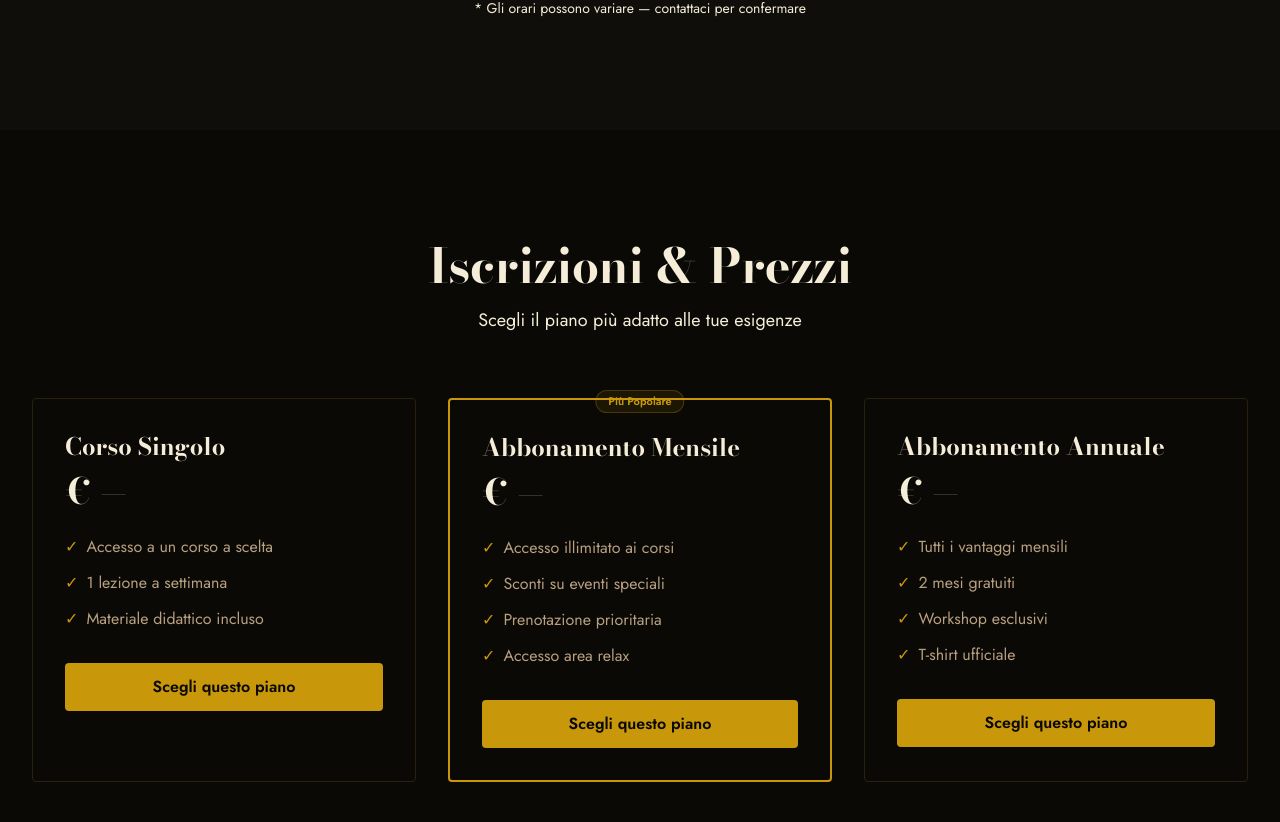
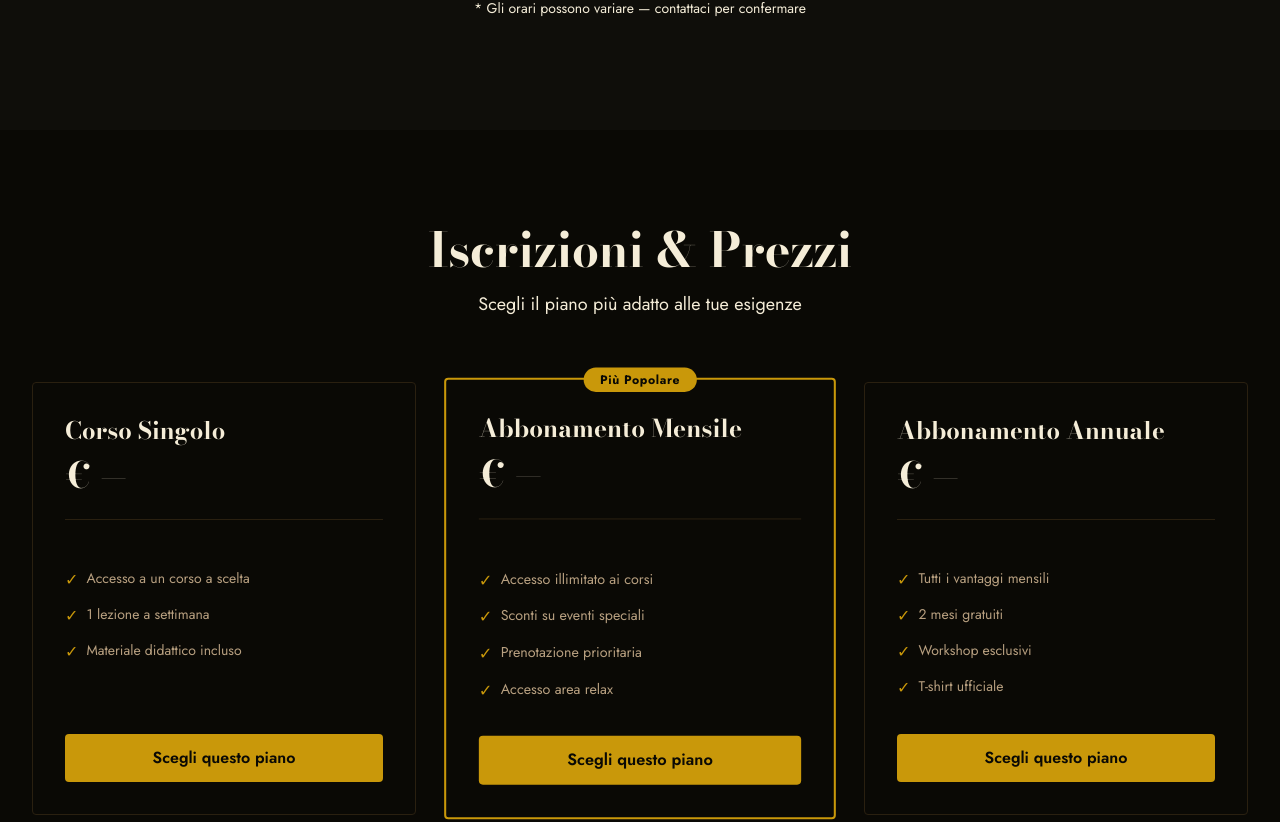
Before and after one commit to lelapopins49-spec/v0-dance-studio-landing-page, a Next.js app: page / in a window 1280 px wide. Shown: the part 4220-5042 px from the top of the page. Built offline with nearby package versions, Linux system fonts and the light colour scheme.

Commit message:
hover effects added to price section

```diff
--- a/app/page.tsx
+++ b/app/page.tsx
@@ -456,7 +456,7 @@ export default function LAteneoDanzaLanding() {
       <section
         id="prezzi"
         ref={(el) => { sectionRefs.current["prezzi"] = el }}
-        className={`py-20 sm:py-28 bg-card transition-all duration-700 ${visibleSections.has("prezzi") ? "opacity-100 translate-y-0" : "opacity-0 translate-y-10"}`}
+        className={`py-24 bg-card transition-all duration-700 ${visibleSections.has("prezzi") ? "opacity-100 translate-y-0" : "opacity-0 translate-y-10"}`}
       >
         <div className="max-w-7xl mx-auto px-4 sm:px-6 lg:px-8">
           <div className="text-left lg:text-center mb-16 px-4 lg:px-0">
@@ -466,7 +466,7 @@ export default function LAteneoDanzaLanding() {
             </p>
           </div>
 
-          <div className="grid md:grid-cols-3 gap-6 lg:gap-8">
+          <div className="grid md:grid-cols-3 gap-8">
             {[
               {
                 name: "Corso Singolo",
@@ -489,26 +489,29 @@ export default function LAteneoDanzaLanding() {
             ].map((plan, index) => (
               <div
                 key={index}
-                className={`relative rounded-sm p-8 transition-all duration-300 bg-[#0A0905] ${plan.popular
-                  ? "border-2 border-[#C9980A]"
+                className={`relative group rounded-sm p-8 transition-all duration-300 bg-[#0A0905] h-full flex flex-col hover:bg-[#120F06] hover:border-l-[3px] hover:border-l-[#C9980A] ${plan.popular
+                  ? "border-2 border-[#C9980A] scale-[1.02] z-10"
                   : "border border-[#2A2010] hover:border-[#C9980A]/30"
                   }`}
               >
                 {plan.popular && (
-                  <div className="absolute -top-2.5 left-1/2 -translate-x-1/2 bg-[#C9980A18] text-[#C9980A] border border-[#C9980A44] px-3 py-0.5 rounded-full text-[11px] font-semibold">
+                  <div className="absolute -top-3 left-1/2 -translate-x-1/2 bg-[#C9980A] text-[#0A0905] px-4 py-1 rounded-full text-xs font-bold tracking-wider whitespace-nowrap">
                     Più Popolare
                   </div>
                 )}
-                <h3 className="font-serif text-2xl font-bold mb-2 text-foreground">{plan.name}</h3>
-                <div className="font-serif text-4xl font-bold mb-6 text-foreground">{plan.price}</div>
-                <ul className="space-y-3 mb-8">
+                <h3 className="font-serif text-2xl font-bold mb-2 text-foreground group-hover:text-[#C9980A] transition-colors">{plan.name}</h3>
+                <div className="font-serif text-4xl font-bold mb-6 text-[#F5EDD8] border-b border-[#2A2010] pb-6">
+                  {plan.price}
+                </div>
+                <ul className="space-y-3 mb-8 mt-6">
                   {plan.features.map((feature, idx) => (
                     <li key={idx} className="flex items-start gap-2">
                       <span className="text-[#C9980A]">✓</span>
-                      <span className="text-muted-foreground">{feature}</span>
+                      <span className="text-[#B8A080] text-sm">{feature}</span>
                     </li>
                   ))}
                 </ul>
+                <div className="mt-auto">
                   <a
                     href="#contatti"
                     className="block text-center py-3 rounded-sm font-semibold transition-colors bg-[#C9980A] text-[#0A0905] hover:bg-[#C9980A]/90"
@@ -516,10 +519,9 @@ export default function LAteneoDanzaLanding() {
                     Scegli questo piano
                   </a>
                 </div>
+              </div>
             ))}
           </div>
-
-
         </div>
       </section>
 
@@ -745,14 +747,14 @@ export default function LAteneoDanzaLanding() {
                     <Phone className="w-6 h-6 text-primary flex-shrink-0 mt-1" />
                     <div>
                       <div className="font-semibold text-[#F5EDD8]">Telefono</div>
-                      <div className="text-[#F5EDD8]">+39 0000 000 000</div>
+                      <div className="text-[#F5EDD8]">+39 339 356 5655</div>
                     </div>
                   </div>
                   <div className="flex items-start gap-4">
                     <Mail className="w-6 h-6 text-primary flex-shrink-0 mt-1" />
                     <div>
                       <div className="font-semibold text-[#F5EDD8]">Email</div>
-                      <div className="text-[#F5EDD8]">info@atenodanza.it</div>
+                      <div className="text-[#F5EDD8]">ritapolidoro4@gmail.com</div>
                     </div>
                   </div>
                 </div>
```
Lines whose indentation alone changed are shown as unchanged.
